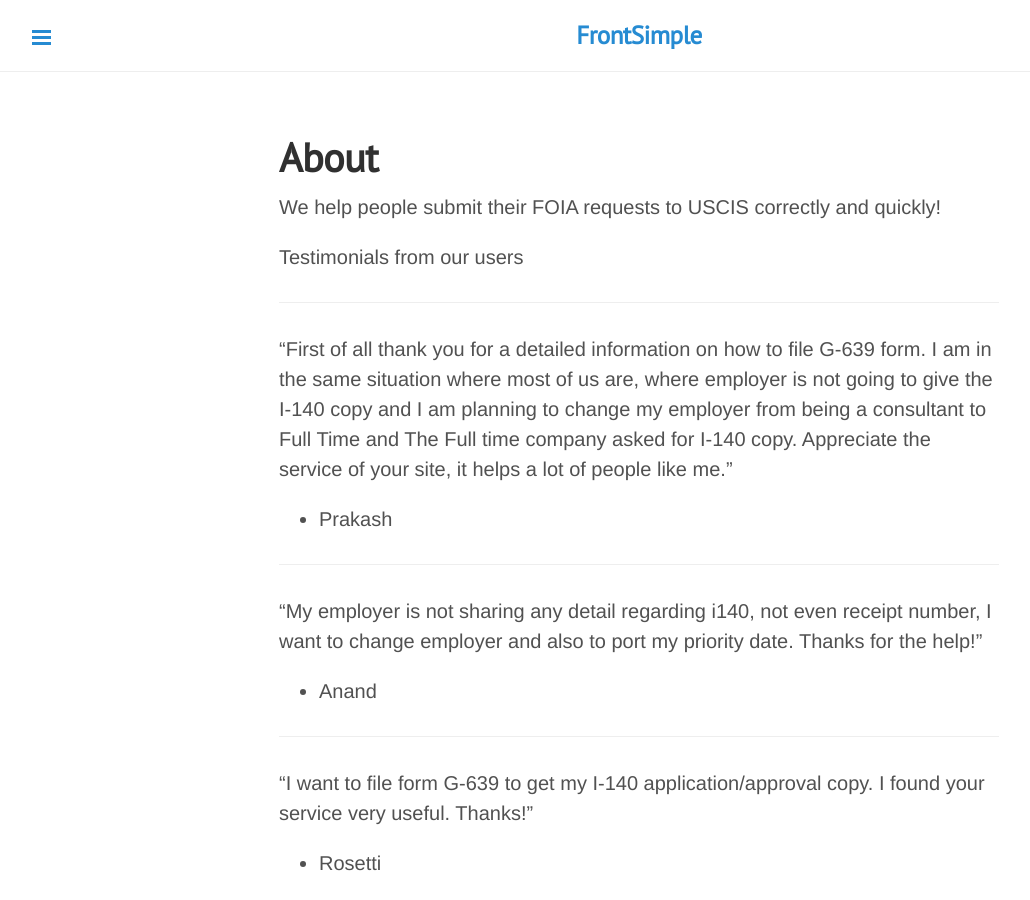
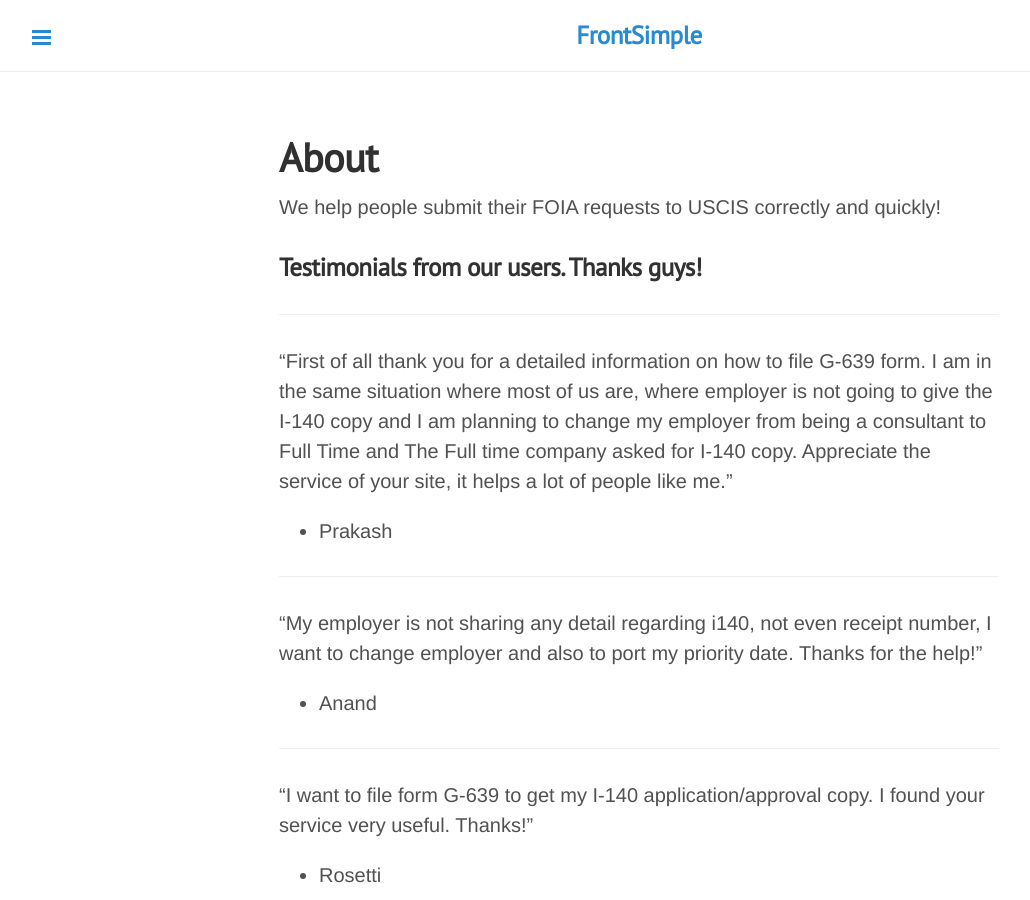
Before and after one commit to gitforwork2/gitforwork.github.io, a Jekyll site: the page built from about.md, in a window 1280 px wide and 900 px high. Shown: the whole window, without its empty margins (1-1031 px from the left). Built offline with Jekyll 4.4.1, drawn with Linux system fonts in a browser that asks for light colours.

Commit message:
Add: add testimonials

```diff
--- a/about.md
+++ b/about.md
@@ -4,13 +4,13 @@
 ---
 We help people submit their FOIA requests to USCIS correctly and quickly!
 
-Testimonials from our users
+### Testimonials from our users. Thanks guys!
 
  ---
 
  "First of all thank you for a detailed information on how to file G-639 form. I am in the same situation where most of us are,
   where employer is not going to give the I-140 copy and I am planning to change my employer from being a consultant to Full Time and   The Full time company asked for I-140 copy. Appreciate the service of your site, it helps a lot of people like me."
-- Prakash
+ - Prakash
 
  ---
 
@@ -73,7 +73,7 @@
  ---
 
  "While searching for requesting I-140 copy from USCIS, I came across your informative site on filling G-639 with instructions.Thank you"
-- Khadhiry
+ - Khadhiry
 
  ---
 
@@ -85,5 +85,3 @@
 
 <br/>
 <div class="post-date" id="ga-pageviews"></div>
-
----
```
